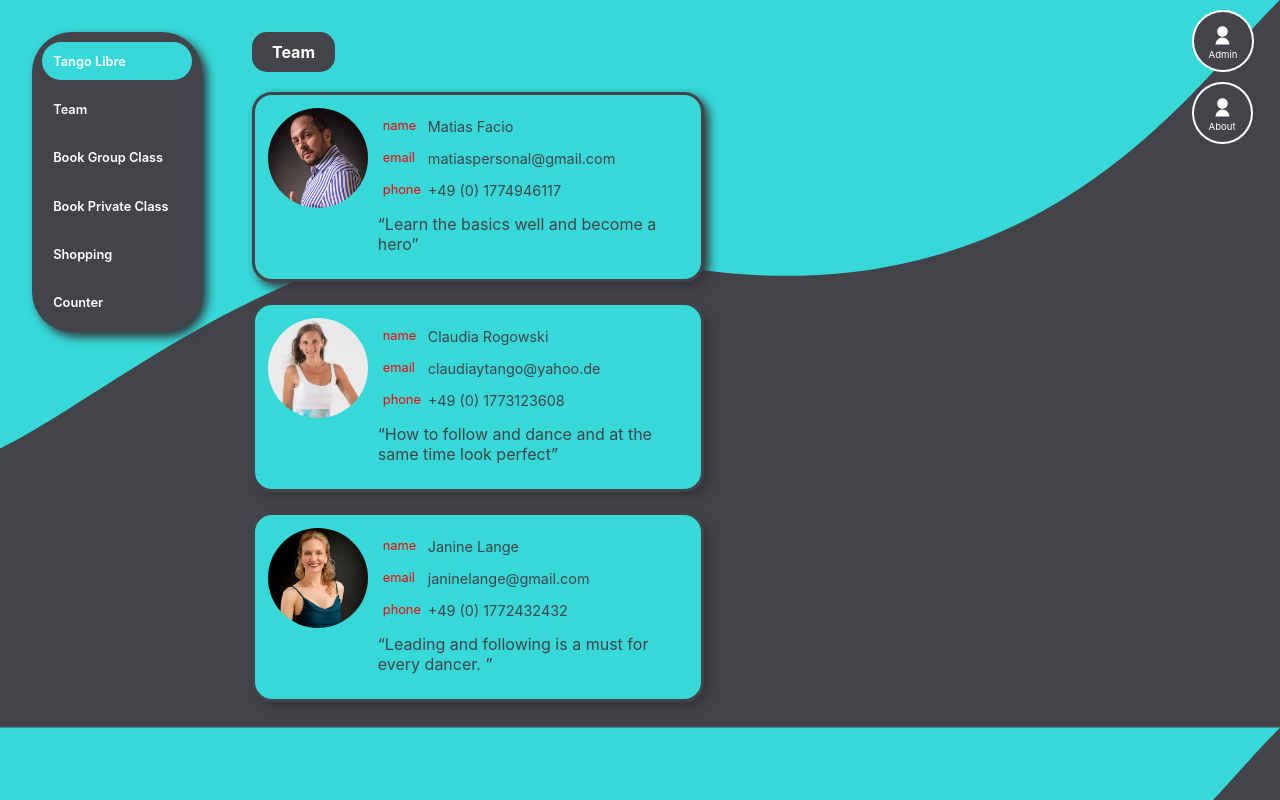
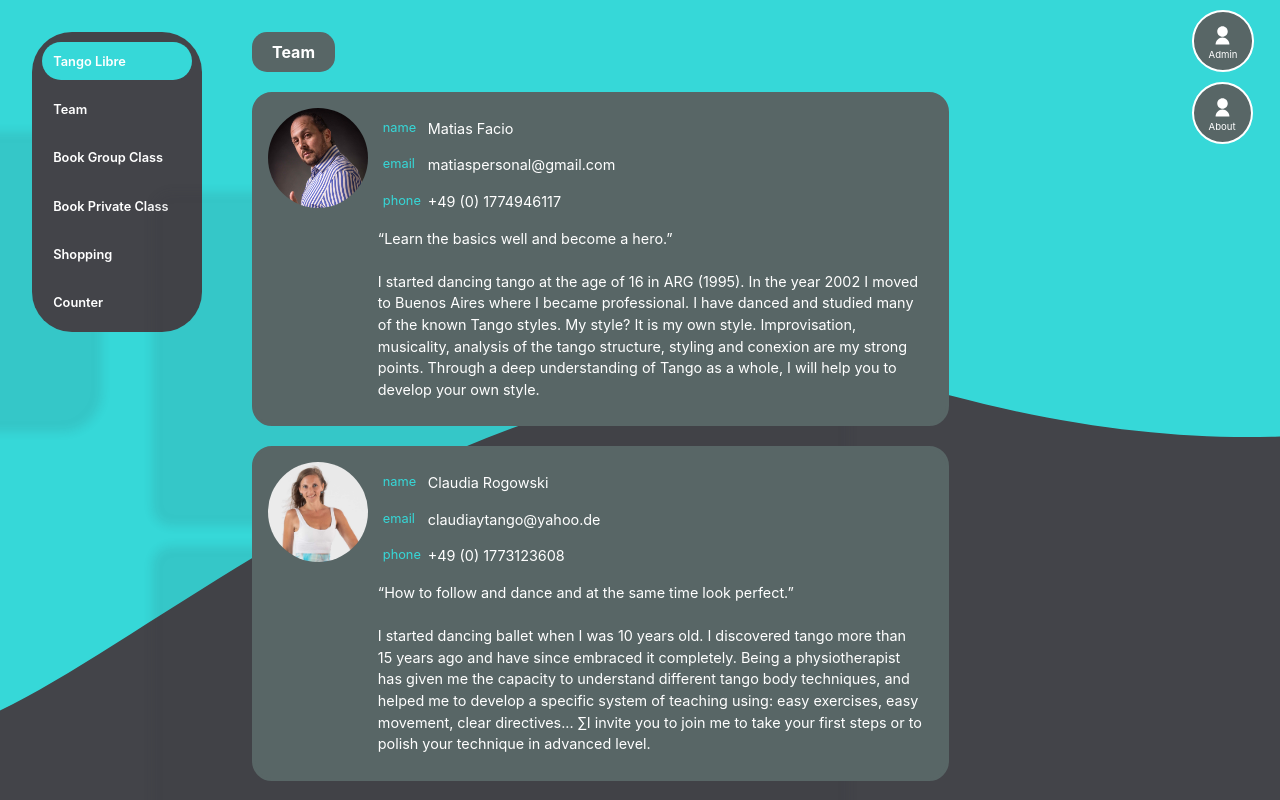
Before and after one commit to matiasfacio/redux-hooks, a React (Create React App) app: page /team in a window 1280 px wide. Shown: the top 800 px of the page. Built offline with nearby package versions, Linux system fonts and the light colour scheme.

Commit message:
shadows on container

```diff
--- a/src/App.css
+++ b/src/App.css
@@ -5,8 +5,9 @@
   --white: white;
   --light-blue: #7aaefc;
   --menu-bg-color: #434449;
-  --container-bg-color: #434449;
-  --container-shadow: 5px 5px 10px #35353a;
+  --container-bg-color: #586666;
+  --card-bg-color: #aefafa;
+  --container-shadow: -100px 100px 10px #35353a1a;
 }
 
 * {
--- a/src/components/pages/Teachers.tsx
+++ b/src/components/pages/Teachers.tsx
@@ -19,21 +19,24 @@ const TeachersDB: Teacher[] = [
     lastName: "Facio",
     phone: "+49 (0) 1774946117",
     email: "matiaspersonal@gmail.com",
-    snippet: "Learn the basics well and become a hero",
+    snippet:
+      "<q>Learn the basics well and become a hero.</q><br /><br />I started dancing tango at the age of 16 in ARG (1995). In the year 2002 I moved to Buenos Aires where I became professional. I have danced and studied many of the known Tango styles. My style? It is my own style. Improvisation, musicality, analysis of the tango structure, styling and conexion are my strong points. Through a deep understanding of Tango as a whole, I will help you to develop your own style.",
   },
   {
     name: "Claudia",
     lastName: "Rogowski",
     phone: "+49 (0) 1773123608",
     email: "claudiaytango@yahoo.de",
-    snippet: "How to follow and dance and at the same time look perfect",
+    snippet:
+      "<q>How to follow and dance and at the same time look perfect.</q><br /><br />I started dancing ballet when I was 10 years old. I discovered tango more than 15 years ago and have since embraced it completely. Being a physiotherapist has given me the capacity to understand different tango body techniques, and helped me to develop a specific system of teaching using: easy exercises, easy movement, clear directives... ∑I invite you to join me to take your first steps or to polish your technique in advanced level.",
   },
   {
     name: "Janine",
     lastName: "Lange",
     phone: "+49 (0) 1772432432",
     email: "janinelange@gmail.com",
-    snippet: "Leading and following is a must for every dancer. ",
+    snippet:
+      "<q>Leading and Following is a must for both dancers.</q><br /><br />Since my early childhood I have been dancing various dances with great enthusiasm.I fell for the tango in 2004. 3 years later I started to make it my profession. My physiotherapy and acting education helped me to develop my own dance and teaching style. My focus is on dancing tango from the inside out, with presence, good connection and musicality. Feel warmly invited to explore tango with me.",
   },
 ];
 
@@ -51,7 +54,7 @@ export const Teachers = () => {
               </TeacherNames>
               <Email beforeText="email">{teacher.email}</Email>
               <Phone beforeText="phone">{teacher.phone}</Phone>
-              <q>{teacher.snippet}</q>
+              <div dangerouslySetInnerHTML={{ __html: teacher.snippet }} />
             </TeacherInfoContainer>
           </TeacherContainerCard>
         );
@@ -68,19 +71,18 @@ const TeachersContainer = styled.section`
 const TeacherContainerCard = styled.article`
   margin-bottom: 20px;
   border: 3px var(--container-bg-color) solid;
-  background-color: var(--main-color);
-  color: var(--container-bg-color);
+  background-color: var(--container-bg-color);
+  color: var(--white);
   padding: 0.8rem;
   border-radius: 20px;
   display: flex;
   flex-direction: row;
-  flex-wrap: wrap;
-  justify-content: space-around;
-  min-height: 190px;
-  width: 100%;
+  justify-content: flex-start;
+  max-width: 70%;
   box-shadow: var(--container-shadow);
-  font-size: 1rem;
+  font-size: 0.9rem;
   transition: all 250ms ease-in-out;
+  line-height: 1.5;
   &:hover {
     transform: translateY(-5px);
   }
@@ -93,7 +95,7 @@ const Email = styled.div<{ beforeText: string }>`
   font-size: 0.9rem;
   :before {
     ${({ beforeText }) => beforeText && `content: "${beforeText}"`};
-    color: red;
+    color: #36d8d8;
     position: absolute;
     left: -45px;
     font-size: 0.8rem;
@@ -107,6 +109,7 @@ const Phone = styled(Email)``;
 const PictureContainer = styled.div<{ pic: string }>`
   height: 100px;
   width: 100px;
+  flex-shrink: 0;
   border-radius: 50%;
   overflow: hidden;
   ${({ pic }) => {
@@ -124,7 +127,6 @@ const PictureContainer = styled.div<{ pic: string }>`
 const TeacherInfoContainer = styled.div`
   margin: 10px;
   height: 100%;
-  width: 300px;
   display: flex,
   flex-direction: column;
   justify-content: space-around;
```
